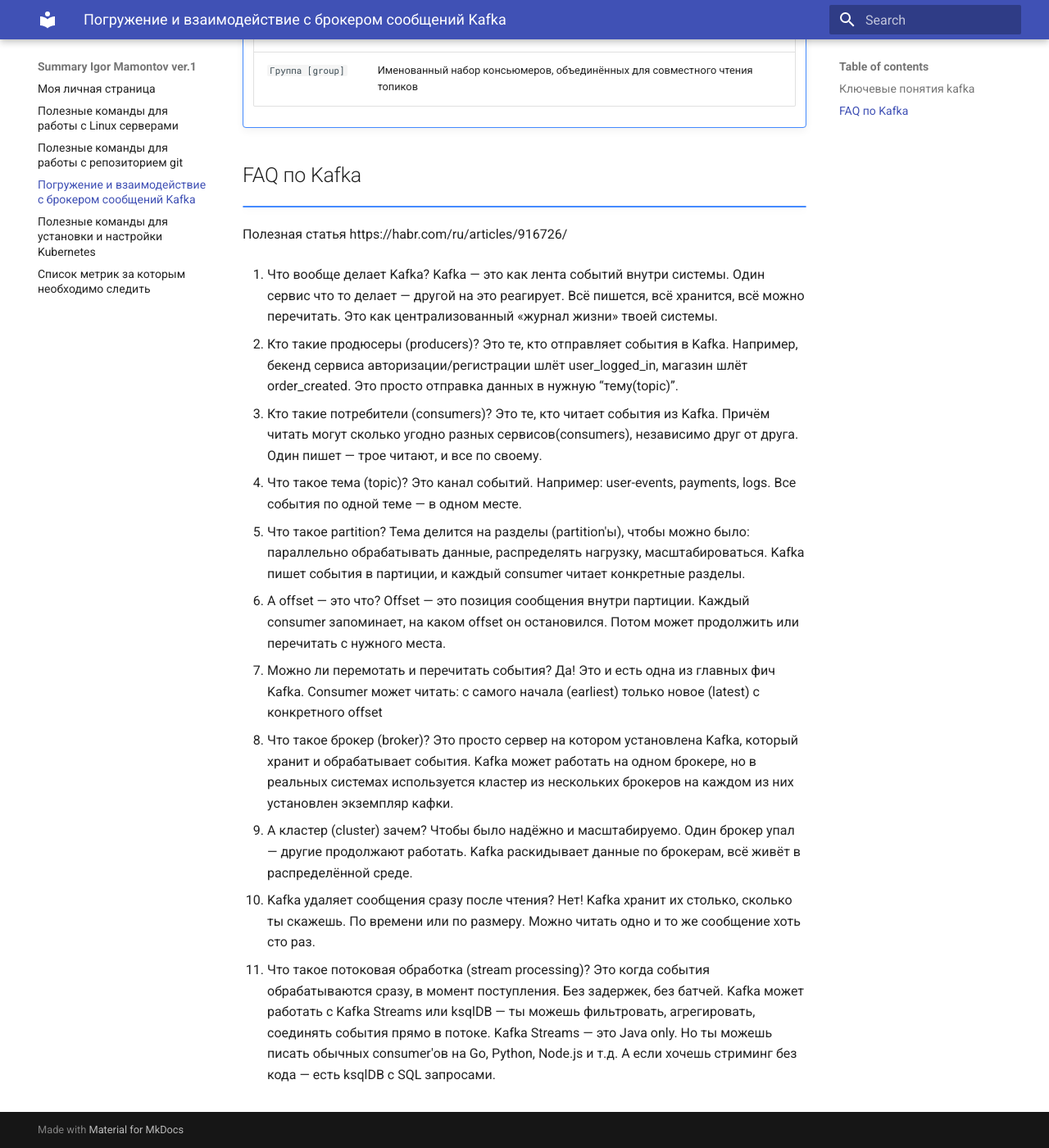
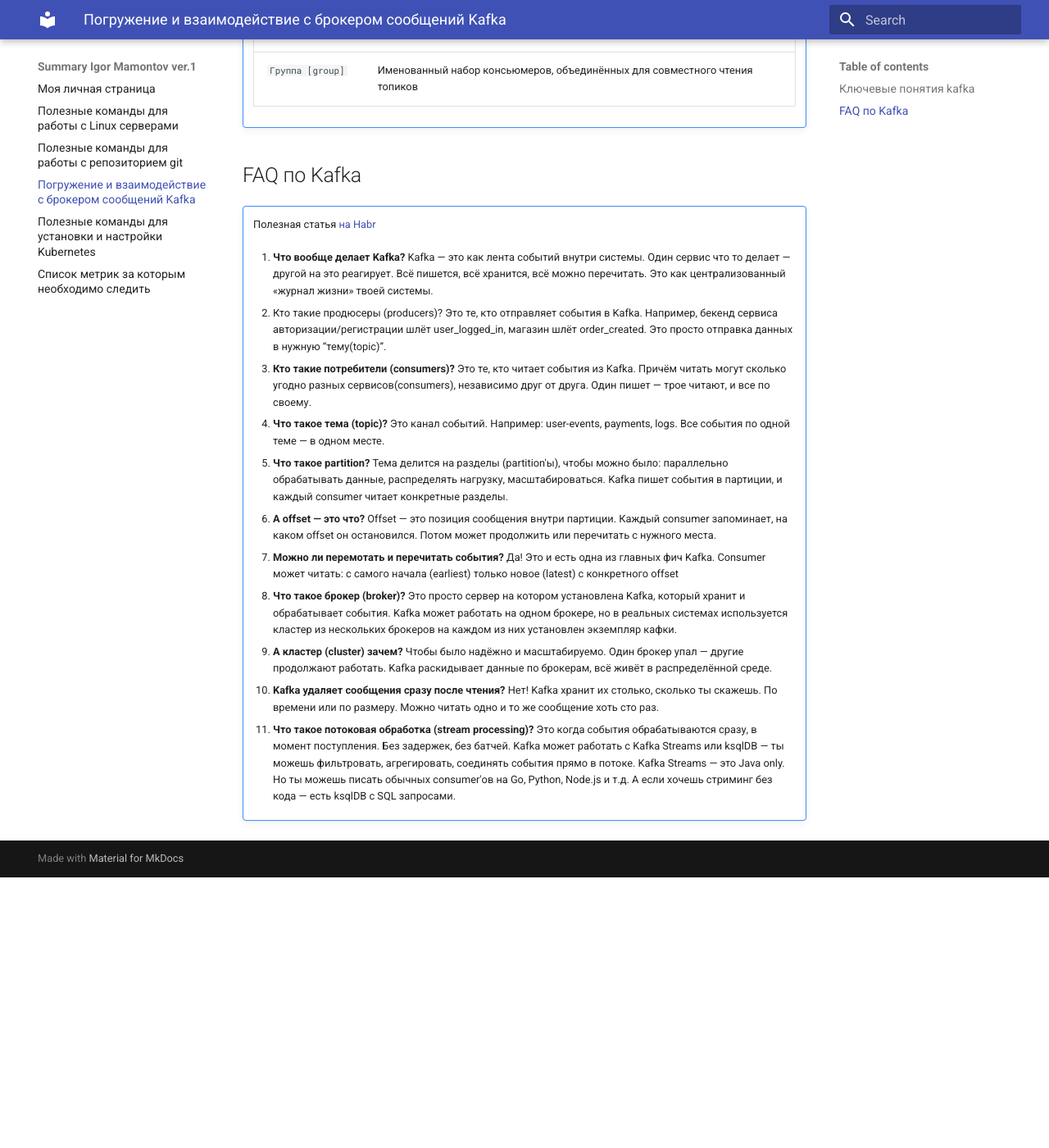
Before and after one commit to Mamontosik/IgorMamontov_Summary, an MkDocs documentation site: the page built from docs/admin_kafka.md, in a window 1280 px wide and 1400 px high, scrolled down 516 px. Shown: the whole window at 82% size. Built offline with MkDocs 1.6.1 and Material for MkDocs 9.7.7, drawn with Linux system fonts in a browser that asks for light colours; after the commit the page ends 1586 px from its top, so only the background shows below that.

Commit message:
Добавление дополнительного описания о kafka

```diff
--- a/docs/admin_kafka.md
+++ b/docs/admin_kafka.md
@@ -16,44 +16,44 @@
 
 !!! note ""
 
-Полезная статья https://habr.com/ru/articles/916726/
+    Полезная статья [на Habr](https://habr.com/ru/articles/916726/)
 
-1. Что вообще делает Kafka?
-Kafka — это как лента событий внутри системы. Один сервис что то делает — другой на это реагирует. Всё пишется, всё хранится, всё можно перечитать. Это как централизованный «журнал жизни» твоей системы.
+    1. **Что вообще делает Kafka?**
+    Kafka — это как лента событий внутри системы. Один сервис что то делает — другой на это реагирует. Всё пишется, всё хранится, всё можно перечитать. Это как централизованный «журнал жизни» твоей системы.
 
-2. Кто такие продюсеры (producers)?
-Это те, кто отправляет события в Kafka. Например, бекенд сервиса авторизации/регистрации шлёт user_logged_in, магазин шлёт order_created. Это просто отправка данных в нужную “тему(topic)”.
+    2. Кто такие продюсеры (producers)?
+    Это те, кто отправляет события в Kafka. Например, бекенд сервиса авторизации/регистрации шлёт user_logged_in, магазин шлёт order_created. Это просто отправка данных в нужную “тему(topic)”.
 
-3. Кто такие потребители (consumers)?
-Это те, кто читает события из Kafka. Причём читать могут сколько угодно разных сервисов(consumers), независимо друг от друга. Один пишет — трое читают, и все по своему.
+    3. **Кто такие потребители (consumers)?**
+    Это те, кто читает события из Kafka. Причём читать могут сколько угодно разных сервисов(consumers), независимо друг от друга. Один пишет — трое читают, и все по своему.
 
-4. Что такое тема (topic)?
-Это канал событий. Например: user-events, payments, logs. Все события по одной теме — в одном месте.
+    4. **Что такое тема (topic)?**
+    Это канал событий. Например: user-events, payments, logs. Все события по одной теме — в одном месте.
 
-5. Что такое partition?
-Тема делится на разделы (partition'ы), чтобы можно было:
-параллельно обрабатывать данные,
-распределять нагрузку,
-масштабироваться.
-Kafka пишет события в партиции, и каждый consumer читает конкретные разделы.
+    5. **Что такое partition?**
+    Тема делится на разделы (partition'ы), чтобы можно было:
+    параллельно обрабатывать данные,
+    распределять нагрузку,
+    масштабироваться.
+    Kafka пишет события в партиции, и каждый consumer читает конкретные разделы.
 
-6. А offset — это что?
-Offset — это позиция сообщения внутри партиции. Каждый consumer запоминает, на каком offset он остановился. Потом может продолжить или перечитать с нужного места.
+    6. **А offset — это что?**
+    Offset — это позиция сообщения внутри партиции. Каждый consumer запоминает, на каком offset он остановился. Потом может продолжить или перечитать с нужного места.
 
-7. Можно ли перемотать и перечитать события?
-Да! Это и есть одна из главных фич Kafka. Consumer может читать:
-с самого начала (earliest)
-только новое (latest)
-с конкретного offset
+    7. **Можно ли перемотать и перечитать события?**
+    Да! Это и есть одна из главных фич Kafka. Consumer может читать:
+    с самого начала (earliest)
+    только новое (latest)
+    с конкретного offset
 
-8. Что такое брокер (broker)?
-Это просто сервер на котором установлена Kafka, который хранит и обрабатывает события. Kafka может работать на одном брокере, но в реальных системах используется кластер из нескольких брокеров на каждом из них установлен экземпляр кафки.
+    8. **Что такое брокер (broker)?**
+    Это просто сервер на котором установлена Kafka, который хранит и обрабатывает события. Kafka может работать на одном брокере, но в реальных системах используется кластер из нескольких брокеров на каждом из них установлен экземпляр кафки.
 
-9. А кластер (cluster) зачем?
-Чтобы было надёжно и масштабируемо. Один брокер упал — другие продолжают работать. Kafka раскидывает данные по брокерам, всё живёт в распределённой среде.
+    9. **А кластер (cluster) зачем?**
+    Чтобы было надёжно и масштабируемо. Один брокер упал — другие продолжают работать. Kafka раскидывает данные по брокерам, всё живёт в распределённой среде.
 
-10. Kafka удаляет сообщения сразу после чтения?
-Нет! Kafka хранит их столько, сколько ты скажешь. По времени или по размеру. Можно читать одно и то же сообщение хоть сто раз.
+    10. **Kafka удаляет сообщения сразу после чтения?**
+    Нет! Kafka хранит их столько, сколько ты скажешь. По времени или по размеру. Можно читать одно и то же сообщение хоть сто раз.
 
-11. Что такое потоковая обработка (stream processing)?
-Это когда события обрабатываются сразу, в момент поступления. Без задержек, без батчей. Kafka может работать с Kafka Streams или ksqlDB — ты можешь фильтровать, агрегировать, соединять события прямо в потоке. Kafka Streams — это Java only. Но ты можешь писать обычных consumer'ов на Go, Python, Node.js и т.д. А если хочешь стриминг без кода — есть ksqlDB с SQL запросами.
+    11. **Что такое потоковая обработка (stream processing)?**
+    Это когда события обрабатываются сразу, в момент поступления. Без задержек, без батчей. Kafka может работать с Kafka Streams или ksqlDB — ты можешь фильтровать, агрегировать, соединять события прямо в потоке. Kafka Streams — это Java only. Но ты можешь писать обычных consumer'ов на Go, Python, Node.js и т.д. А если хочешь стриминг без кода — есть ksqlDB с SQL запросами.
```
